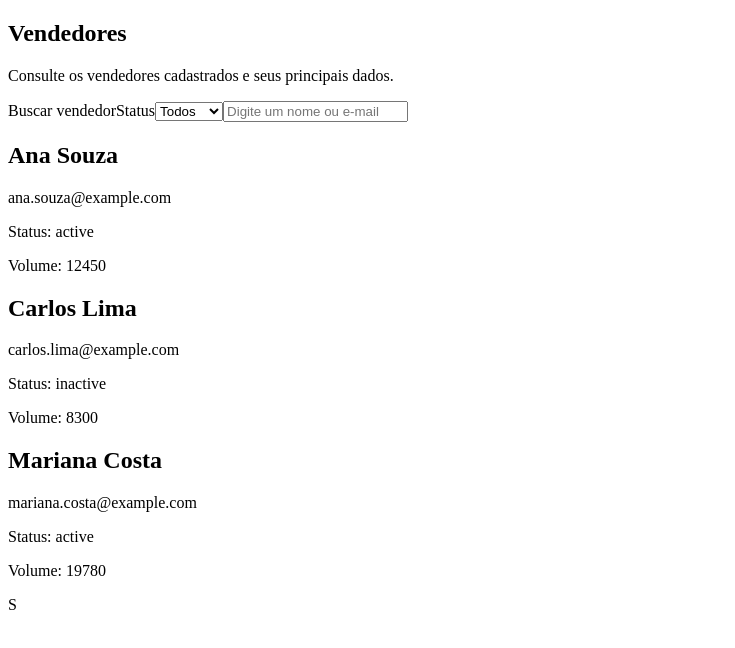
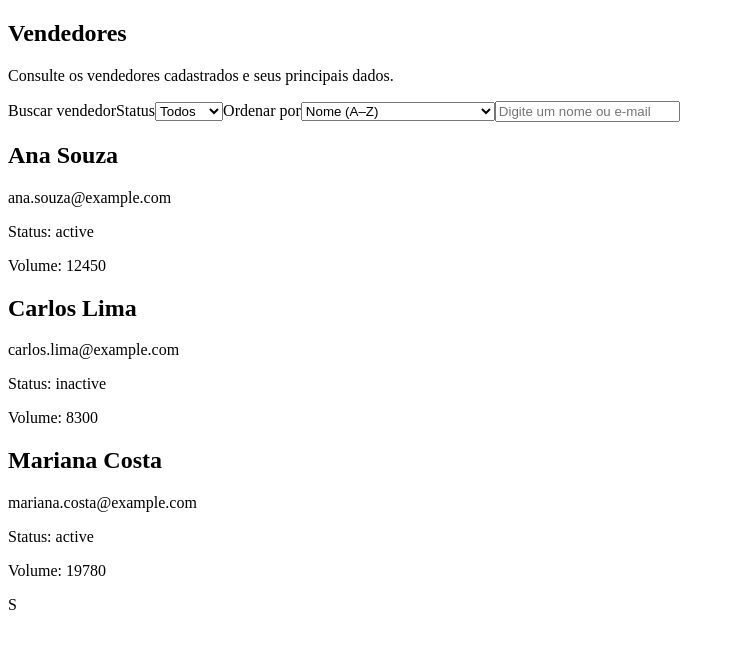
Before and after one commit to aczaffalon/seller-flow, an Angular app: page /sellers in a window 1280 px wide. Shown: the top 648 px of the page, without its empty margins (0-735 px from the left). Built offline with nearby package versions, Linux system fonts and the light colour scheme.

Commit message:
feat: add seller sorting and fix tests

```diff
--- a/src/app/features/sellers/sellers.html
+++ b/src/app/features/sellers/sellers.html
@@ -17,6 +17,16 @@
   <option value="active">Ativos</option>
   <option value="inactive">Inativos</option>
 </select>
+<label for="seller-sort">Ordenar por</label>
+<select
+  id="seller-sort"
+  [value]="sortOrder()"
+  (change)="updateSortOrder($event)"
+>
+  <option value="name">Nome (A–Z)</option>
+  <option value="volume-desc">Maior volume de transações</option>
+  <option value="volume-asc">Menor volume de transações</option>
+</select>
   <input
     id="seller-search"
     type="search"
@@ -27,7 +37,7 @@
   </div>
 
   <div class="sellers__list">
-    @for (seller of filteredSellers(); track seller.id) {
+    @for (seller of sortedSellers(); track seller.id) {
       <article class="seller-card">
         <h2>{{ seller.name }}</h2>
         <p>{{ seller.email }}</p>
--- a/src/app/features/sellers/sellers.ts
+++ b/src/app/features/sellers/sellers.ts
@@ -33,6 +33,9 @@ export class Sellers {
 ];
 protected readonly searchTerm = signal('');
 protected readonly statusFilter = signal<'all' | Seller['status']>('all');
+protected readonly sortOrder = signal<
+  'name' | 'volume-desc' | 'volume-asc'
+>('name');
 protected readonly filteredSellers = computed(() => {
   const term = this.searchTerm().trim().toLowerCase();
   const status = this.statusFilter();
@@ -49,6 +52,27 @@ protected readonly filteredSellers = computed(() => {
     return matchesSearch && matchesStatus;
   });
 });
+protected readonly sortedSellers = computed(() => {
+  const sellers = [...this.filteredSellers()];
+  const order = this.sortOrder();
+
+  switch (order) {
+    case 'name':
+      return sellers.sort((a, b) =>
+        a.name.localeCompare(b.name, 'pt-BR'),
+      );
+
+    case 'volume-desc':
+      return sellers.sort(
+        (a, b) => b.transactionVolume - a.transactionVolume,
+      );
+
+    case 'volume-asc':
+      return sellers.sort(
+        (a, b) => a.transactionVolume - b.transactionVolume,
+      );
+  }
+});
 protected updateSearchTerm(event: Event): void {
   const input = event.target as HTMLInputElement;
   this.searchTerm.set(input.value);
@@ -60,4 +84,16 @@ protected updateStatusFilter(event: Event): void {
     select.value as 'all' | Seller['status'],
   );
 }
+protected updateSortOrder(event: Event): void {
+  const select = event.target as HTMLSelectElement;
+  const value = select.value;
+
+  if (
+    value === 'name' ||
+    value === 'volume-desc' ||
+    value === 'volume-asc'
+  ) {
+    this.sortOrder.set(value);
+  }
 }
+}
```
Also changed, not shown: 2 other files (tests, documents, lock files or other folders).
